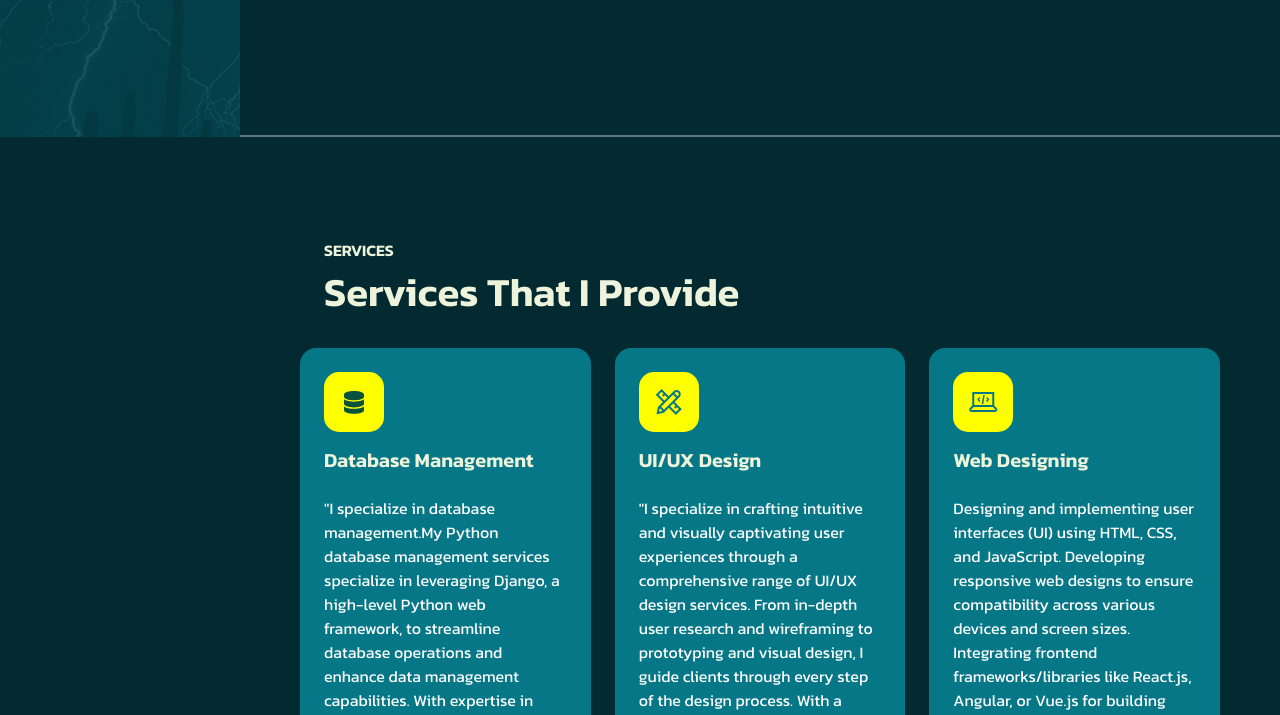
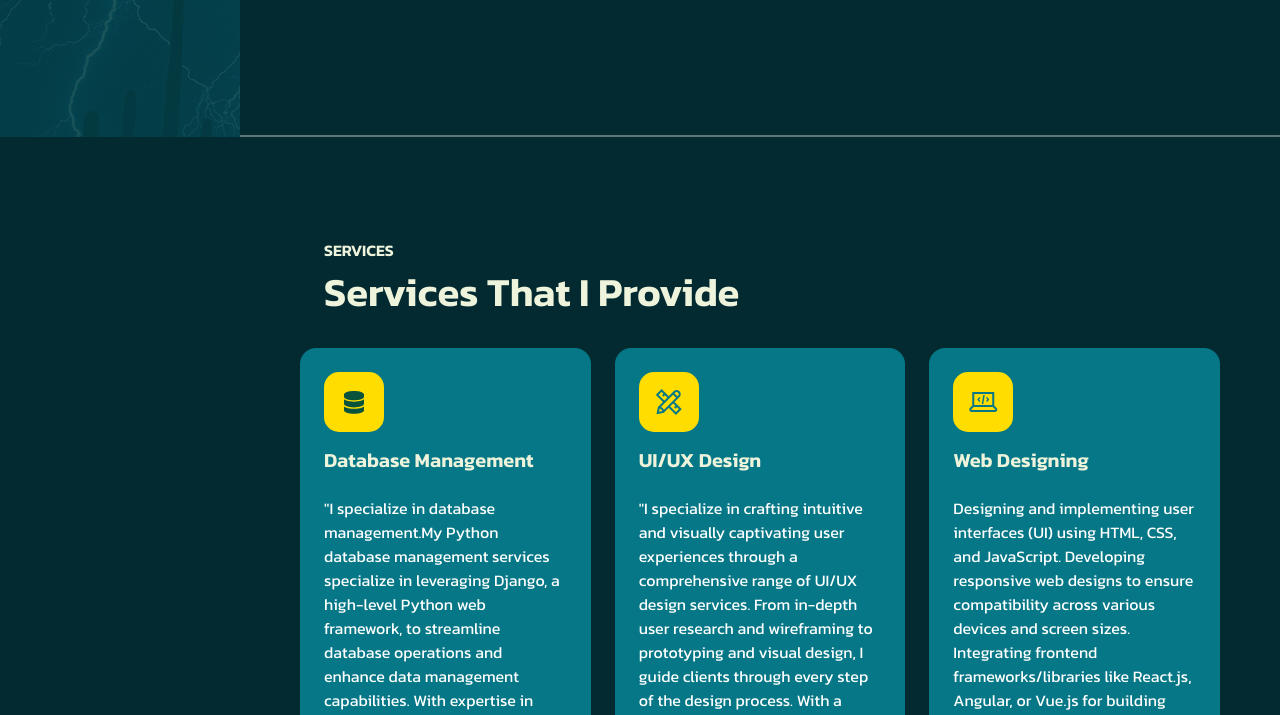
Before and after one commit to niha-sr/Portfolio-Niha, a plain HTML site: page index.html in a window 1280 px wide. Shown: the part 663-1378 px from the top of the page. Drawn offline with Linux system fonts and the light colour scheme; a web font is replaced by a local one.

Commit message:
Updated style.css with recent changes

```diff
--- a/assets/css/style.css
+++ b/assets/css/style.css
@@ -6,7 +6,7 @@
   --color-heading: #eef3db;
   --color-base: #057786;
   --color-base2: #022a30;
-  --color-brand: #FFFF00;
+  --color-brand: #ffdd00;
   --color-brand2: #46540f;
   --sidbar-width: 240px;
   --font-base: "Kanit";
```
